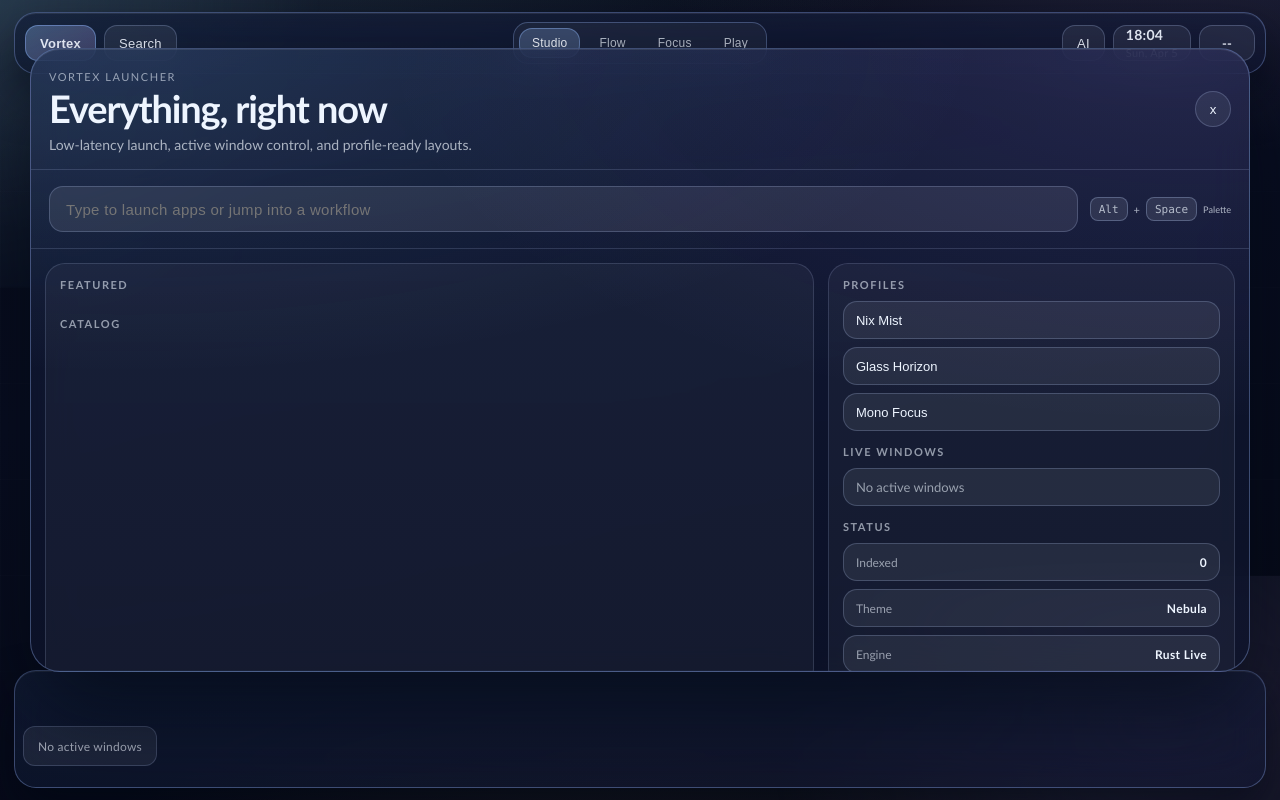
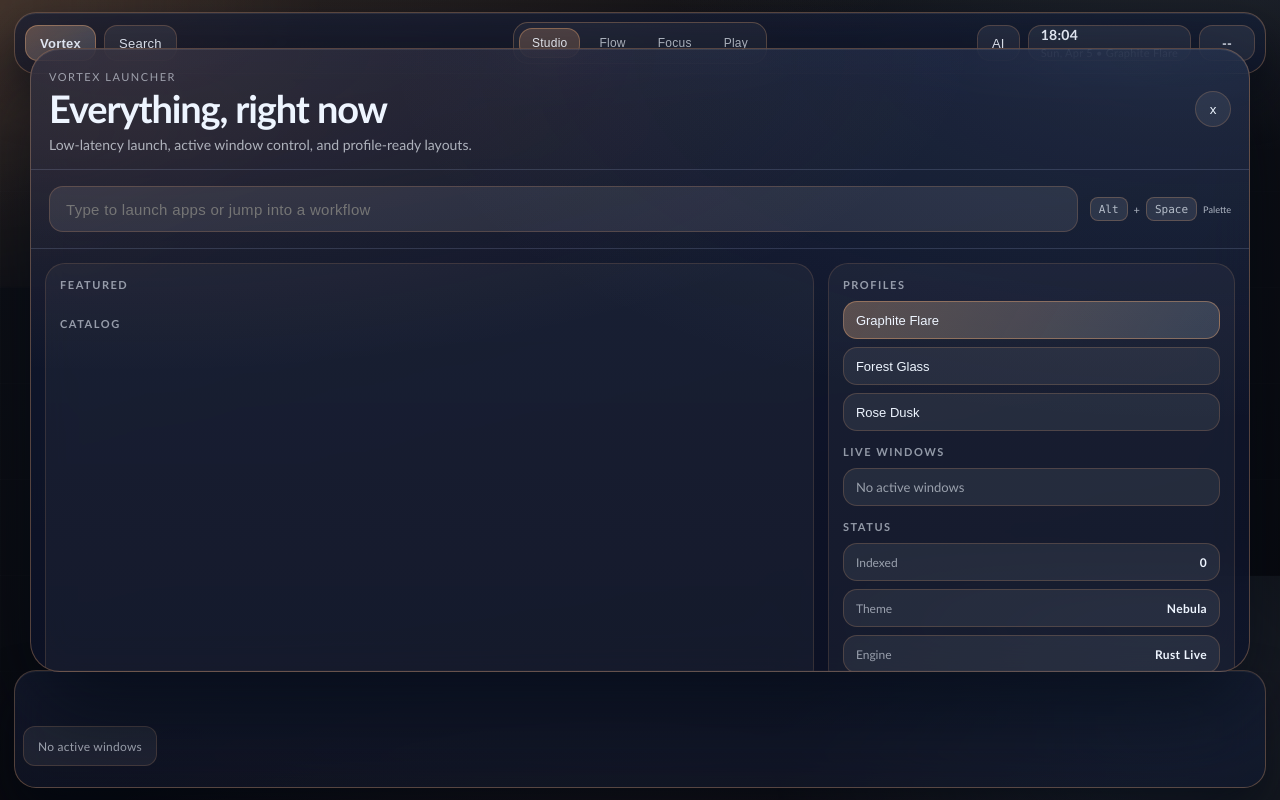
Before and after one commit to diiviikk5/Muks, a Svelte app in the folder frontend/: page / in a window 1280 px wide. Both pictures are taken after a click on the button "Vortex". Built offline with nearby package versions, Linux system fonts and the light colour scheme.

Commit message:
fix(shell): fail-safe taskbar recovery and dynamic UI presets

```diff
--- a/frontend/src/App.svelte
+++ b/frontend/src/App.svelte
@@ -12,6 +12,43 @@
   let appCatalog = $state([])
   let windows = $state([])
   let statusMessage = $state('')
+  let activePreset = $state('graphite-flare')
+
+  const uiPresets = {
+    'graphite-flare': {
+      name: 'Graphite Flare',
+      accentA: 'oklch(0.76 0.1 58)',
+      accentB: 'oklch(0.72 0.05 250)',
+      accentC: 'oklch(0.78 0.07 25)',
+      baseTop: '#0f1117',
+      baseBottom: '#07080d',
+    },
+    'forest-glass': {
+      name: 'Forest Glass',
+      accentA: 'oklch(0.76 0.08 160)',
+      accentB: 'oklch(0.7 0.06 215)',
+      accentC: 'oklch(0.8 0.09 90)',
+      baseTop: '#0b1512',
+      baseBottom: '#070d0b',
+    },
+    'rose-dusk': {
+      name: 'Rose Dusk',
+      accentA: 'oklch(0.78 0.09 20)',
+      accentB: 'oklch(0.74 0.08 315)',
+      accentC: 'oklch(0.8 0.07 75)',
+      baseTop: '#15101a',
+      baseBottom: '#0c0910',
+    },
+  }
+
+  let preset = $derived(uiPresets[activePreset] ?? uiPresets['graphite-flare'])
+  let themeStyle = $derived(`
+    --accent-a: ${preset.accentA};
+    --accent-b: ${preset.accentB};
+    --accent-c: ${preset.accentC};
+    --base-top: ${preset.baseTop};
+    --base-bottom: ${preset.baseBottom};
+  `)
 
   async function updateMenuState() {
     try {
@@ -114,9 +151,16 @@
   function handleAIRequest(query) {
     notify(`Captured request: ${query}`)
   }
+
+  function handleSelectPreset(presetId) {
+    if (uiPresets[presetId]) {
+      activePreset = presetId
+      notify(`Applied ${uiPresets[presetId].name}`)
+    }
+  }
 </script>
 
-<div class="shell" onclick={closeMenus} onkeydown={(event) => event.key === 'Escape' && closeMenus()} role="presentation">
+<div class="shell" style={themeStyle} onclick={closeMenus} onkeydown={(event) => event.key === 'Escape' && closeMenus()} role="presentation">
   <div class="atmosphere"></div>
   <div class="glow glow-left"></div>
   <div class="glow glow-right"></div>
@@ -126,13 +170,20 @@
     {time}
     apps={appCatalog}
     {windows}
+    presetName={preset.name}
     onToggleStart={toggleStartMenu}
     onToggleCommandPalette={toggleCommandPalette}
     onToggleAI={handleAIAction}
   />
 
   {#if showStartMenu}
-    <StartMenu apps={appCatalog} windows={windows} onclose={closeMenus} />
+    <StartMenu
+      apps={appCatalog}
+      windows={windows}
+      activePreset={activePreset}
+      onSelectPreset={handleSelectPreset}
+      onclose={closeMenus}
+    />
   {/if}
 
   {#if showCommandPalette}
@@ -162,9 +213,6 @@
     --line-strong: color-mix(in oklab, #92b2ff 42%, transparent);
     --panel-hi: color-mix(in oklab, #11172c 72%, transparent);
     --panel-lo: color-mix(in oklab, #0a1023 62%, transparent);
-    --accent-cyan: oklch(0.8 0.08 236);
-    --accent-gold: oklch(0.83 0.1 82);
-    --accent-purple: oklch(0.72 0.09 298);
     color: var(--text-main);
   }
 
@@ -178,10 +226,10 @@
 
   .atmosphere {
     background:
-      radial-gradient(1300px 640px at 12% -20%, color-mix(in oklab, var(--accent-cyan) 20%, transparent), transparent 62%),
-      radial-gradient(1100px 520px at 96% -20%, color-mix(in oklab, var(--accent-purple) 24%, transparent), transparent 60%),
-      radial-gradient(960px 440px at 50% 120%, color-mix(in oklab, var(--accent-gold) 13%, transparent), transparent 66%),
-      linear-gradient(168deg, #070b18 0%, #080d20 40%, #060916 100%);
+      radial-gradient(1300px 640px at 12% -20%, color-mix(in oklab, var(--accent-a) 20%, transparent), transparent 62%),
+      radial-gradient(1100px 520px at 96% -20%, color-mix(in oklab, var(--accent-b) 24%, transparent), transparent 60%),
+      radial-gradient(960px 440px at 50% 120%, color-mix(in oklab, var(--accent-c) 13%, transparent), transparent 66%),
+      linear-gradient(168deg, var(--base-top) 0%, color-mix(in oklab, var(--base-top) 64%, var(--base-bottom)) 40%, var(--base-bottom) 100%);
   }
 
   .glow {
@@ -193,7 +241,7 @@
     inset: -22% auto auto -16%;
     width: 46vw;
     height: 56vh;
-    background: radial-gradient(circle at 28% 36%, color-mix(in oklab, var(--accent-cyan) 36%, transparent), transparent 70%);
+    background: radial-gradient(circle at 28% 36%, color-mix(in oklab, var(--accent-a) 36%, transparent), transparent 70%);
   }
 
   .glow-right {
@@ -201,7 +249,7 @@
     width: 54vw;
     height: 58vh;
     animation-delay: -8s;
-    background: radial-gradient(circle at 60% 30%, color-mix(in oklab, var(--accent-purple) 34%, transparent), transparent 72%);
+    background: radial-gradient(circle at 60% 30%, color-mix(in oklab, var(--accent-b) 34%, transparent), transparent 72%);
   }
 
   .scan-grid {
--- a/frontend/src/components/StartMenu.svelte
+++ b/frontend/src/components/StartMenu.svelte
@@ -1,7 +1,7 @@
 <script>
   import { invoke } from '@tauri-apps/api/core'
 
-  let { apps, windows = [], onclose } = $props()
+  let { apps, windows = [], activePreset, onSelectPreset, onclose } = $props()
   let query = $state('')
 
   const featuredIds = ['explorer', 'browser', 'terminal', 'code', 'settings', 'notepad']
@@ -75,9 +75,9 @@
       <section>
         <h3>Profiles</h3>
         <div class="stack">
-          <button>Nix Mist</button>
-          <button>Glass Horizon</button>
-          <button>Mono Focus</button>
+          <button class:active={activePreset === 'graphite-flare'} onclick={() => onSelectPreset('graphite-flare')}>Graphite Flare</button>
+          <button class:active={activePreset === 'forest-glass'} onclick={() => onSelectPreset('forest-glass')}>Forest Glass</button>
+          <button class:active={activePreset === 'rose-dusk'} onclick={() => onSelectPreset('rose-dusk')}>Rose Dusk</button>
         </div>
       </section>
 
@@ -126,10 +126,10 @@
     width: min(1220px, calc(100vw - 30px));
     max-height: min(78vh, 920px);
     border-radius: 30px;
-    border: 1px solid color-mix(in oklab, #9dbdff 34%, transparent);
+    border: 1px solid color-mix(in oklab, var(--accent-a) 34%, transparent);
     background:
-      radial-gradient(120% 90% at 8% 0%, color-mix(in oklab, #8dc5ff 14%, transparent), transparent 58%),
-      radial-gradient(110% 100% at 95% 0%, color-mix(in oklab, #b58fff 12%, transparent), transparent 60%),
+      radial-gradient(120% 90% at 8% 0%, color-mix(in oklab, var(--accent-a) 14%, transparent), transparent 58%),
+      radial-gradient(110% 100% at 95% 0%, color-mix(in oklab, var(--accent-b) 12%, transparent), transparent 60%),
       linear-gradient(180deg, color-mix(in oklab, #141d38 74%, transparent), color-mix(in oklab, #0d1329 78%, transparent));
     box-shadow: 0 40px 90px rgba(2, 8, 18, 0.62), inset 0 1px 0 rgba(255, 255, 255, 0.09);
     backdrop-filter: blur(20px) saturate(145%);
@@ -178,7 +178,7 @@
   .window-row,
   .metrics div,
   .muted {
-    border: 1px solid color-mix(in oklab, #bdd1ff 22%, transparent);
+    border: 1px solid color-mix(in oklab, var(--accent-a) 22%, transparent);
     border-radius: 14px;
     background: color-mix(in oklab, #edf3ff 7%, transparent);
     color: inherit;
@@ -223,7 +223,7 @@
     height: 24px;
     padding: 0 8px;
     border-radius: 8px;
-    border: 1px solid color-mix(in oklab, #c3d6ff 28%, transparent);
+    border: 1px solid color-mix(in oklab, var(--accent-a) 28%, transparent);
     display: inline-flex;
     align-items: center;
     justify-content: center;
@@ -242,7 +242,7 @@
 
   .panel {
     border-radius: 20px;
-    border: 1px solid color-mix(in oklab, #bdd1ff 16%, transparent);
+    border: 1px solid color-mix(in oklab, var(--accent-a) 16%, transparent);
     background: color-mix(in oklab, #f2f7ff 4%, transparent);
     padding: 14px;
     min-height: 0;
@@ -283,8 +283,8 @@
     width: 10px;
     height: 10px;
     border-radius: 99px;
-    background: color-mix(in oklab, #8cc7ff 90%, white 10%);
-    box-shadow: 0 0 16px color-mix(in oklab, #8cc7ff 60%, transparent);
+    background: color-mix(in oklab, var(--accent-a) 90%, white 10%);
+    box-shadow: 0 0 16px color-mix(in oklab, var(--accent-a) 60%, transparent);
   }
 
   .seed.small {
@@ -352,6 +352,13 @@
     transition: transform 150ms ease, background-color 150ms ease;
   }
 
+  .stack button.active {
+    background:
+      linear-gradient(120deg, color-mix(in oklab, var(--accent-a) 26%, transparent), color-mix(in oklab, var(--accent-b) 14%, transparent)),
+      color-mix(in oklab, #edf3ff 7%, transparent);
+    border-color: color-mix(in oklab, var(--accent-a) 44%, transparent);
+  }
+
   .window-row {
     color: color-mix(in oklab, #f0f6ff 76%, transparent);
     overflow: hidden;
--- a/frontend/src/components/Taskbar.svelte
+++ b/frontend/src/components/Taskbar.svelte
@@ -2,7 +2,7 @@
   import { invoke } from '@tauri-apps/api/core'
   import { onMount } from 'svelte'
 
-  let { time, apps, windows, onToggleStart, onToggleCommandPalette, onToggleAI } = $props()
+  let { time, apps, windows, presetName, onToggleStart, onToggleCommandPalette, onToggleAI } = $props()
 
   const pinnedIds = ['explorer', 'browser', 'terminal', 'code', 'settings', 'notepad']
   const workspaceLabels = ['Studio', 'Flow', 'Focus', 'Play']
@@ -76,7 +76,7 @@
       <button class="seg" onclick={stopAnd(onToggleAI)}>AI</button>
       <div class="meta">
         <strong>{formatTime(time)}</strong>
-        <span>{formatDate(time)}</span>
+        <span>{formatDate(time)} • {presetName}</span>
       </div>
       <div class="battery">{systemInfo.battery == null ? '--' : `${systemInfo.battery}%`}</div>
     </div>
@@ -123,10 +123,10 @@
   .glass-card {
     pointer-events: auto;
     border-radius: 22px;
-    border: 1px solid color-mix(in oklab, #97b6ff 34%, transparent);
+    border: 1px solid color-mix(in oklab, var(--accent-a) 34%, transparent);
     background:
       linear-gradient(180deg, color-mix(in oklab, #111a33 70%, transparent), color-mix(in oklab, #0b1227 66%, transparent)),
-      linear-gradient(140deg, color-mix(in oklab, #7bb7ff 8%, transparent), color-mix(in oklab, #ae7dff 9%, transparent));
+      linear-gradient(140deg, color-mix(in oklab, var(--accent-a) 8%, transparent), color-mix(in oklab, var(--accent-b) 9%, transparent));
     box-shadow: 0 22px 44px rgba(2, 7, 18, 0.55), inset 0 1px 0 rgba(255, 255, 255, 0.08);
     backdrop-filter: blur(17px) saturate(140%);
   }
@@ -160,7 +160,7 @@
   .battery,
   .meta {
     border-radius: 13px;
-    border: 1px solid color-mix(in oklab, #b8ceff 25%, transparent);
+    border: 1px solid color-mix(in oklab, var(--accent-a) 25%, transparent);
     background: color-mix(in oklab, #edf3ff 8%, transparent);
     color: #eef4ff;
     min-height: 36px;
@@ -186,9 +186,9 @@
 
   .seg.primary {
     background:
-      linear-gradient(140deg, color-mix(in oklab, #82bfff 26%, transparent), color-mix(in oklab, #b78fff 20%, transparent)),
+      linear-gradient(140deg, color-mix(in oklab, var(--accent-a) 26%, transparent), color-mix(in oklab, var(--accent-b) 20%, transparent)),
       color-mix(in oklab, #edf3ff 8%, transparent);
-    border-color: color-mix(in oklab, #8ab9ff 48%, transparent);
+    border-color: color-mix(in oklab, var(--accent-a) 48%, transparent);
     font-weight: 600;
   }
 
@@ -196,7 +196,7 @@
     gap: 6px;
     padding: 5px;
     border-radius: 15px;
-    border: 1px solid color-mix(in oklab, #9ab8ff 32%, transparent);
+    border: 1px solid color-mix(in oklab, var(--accent-a) 32%, transparent);
     background: color-mix(in oklab, #ecf2ff 5%, transparent);
   }
 
@@ -210,8 +210,8 @@
   }
 
   .workspace.active {
-    background: color-mix(in oklab, #9bc4ff 24%, transparent);
-    border-color: color-mix(in oklab, #93bcff 44%, transparent);
+    background: color-mix(in oklab, var(--accent-a) 24%, transparent);
+    border-color: color-mix(in oklab, var(--accent-a) 44%, transparent);
     color: #f4f8ff;
   }
 
@@ -265,7 +265,7 @@
   .window-chip,
   .empty,
   .window-actions button {
-    border: 1px solid color-mix(in oklab, #b8ccff 20%, transparent);
+    border: 1px solid color-mix(in oklab, var(--accent-a) 20%, transparent);
     background: color-mix(in oklab, #eef4ff 7%, transparent);
     border-radius: 12px;
     color: #eff4ff;
@@ -287,8 +287,8 @@
     width: 8px;
     height: 8px;
     border-radius: 99px;
-    background: color-mix(in oklab, #8cc4ff 92%, white 8%);
-    box-shadow: 0 0 11px color-mix(in oklab, #8cc4ff 72%, transparent);
+    background: color-mix(in oklab, var(--accent-a) 92%, white 8%);
+    box-shadow: 0 0 11px color-mix(in oklab, var(--accent-a) 72%, transparent);
     flex-shrink: 0;
   }
 
@@ -306,9 +306,9 @@
 
   .window-chip.focused {
     background:
-      linear-gradient(130deg, color-mix(in oklab, #8fc4ff 28%, transparent), color-mix(in oklab, #b18bff 18%, transparent)),
+      linear-gradient(130deg, color-mix(in oklab, var(--accent-a) 28%, transparent), color-mix(in oklab, var(--accent-b) 18%, transparent)),
       color-mix(in oklab, #eef4ff 7%, transparent);
-    border-color: color-mix(in oklab, #94beff 46%, transparent);
+    border-color: color-mix(in oklab, var(--accent-a) 46%, transparent);
   }
 
   .title {
```
Also changed, not shown: frontend/src/components/CommandPalette.svelte (+9 -9 lines), 1 other file (tests, documents, lock files or other folders).
